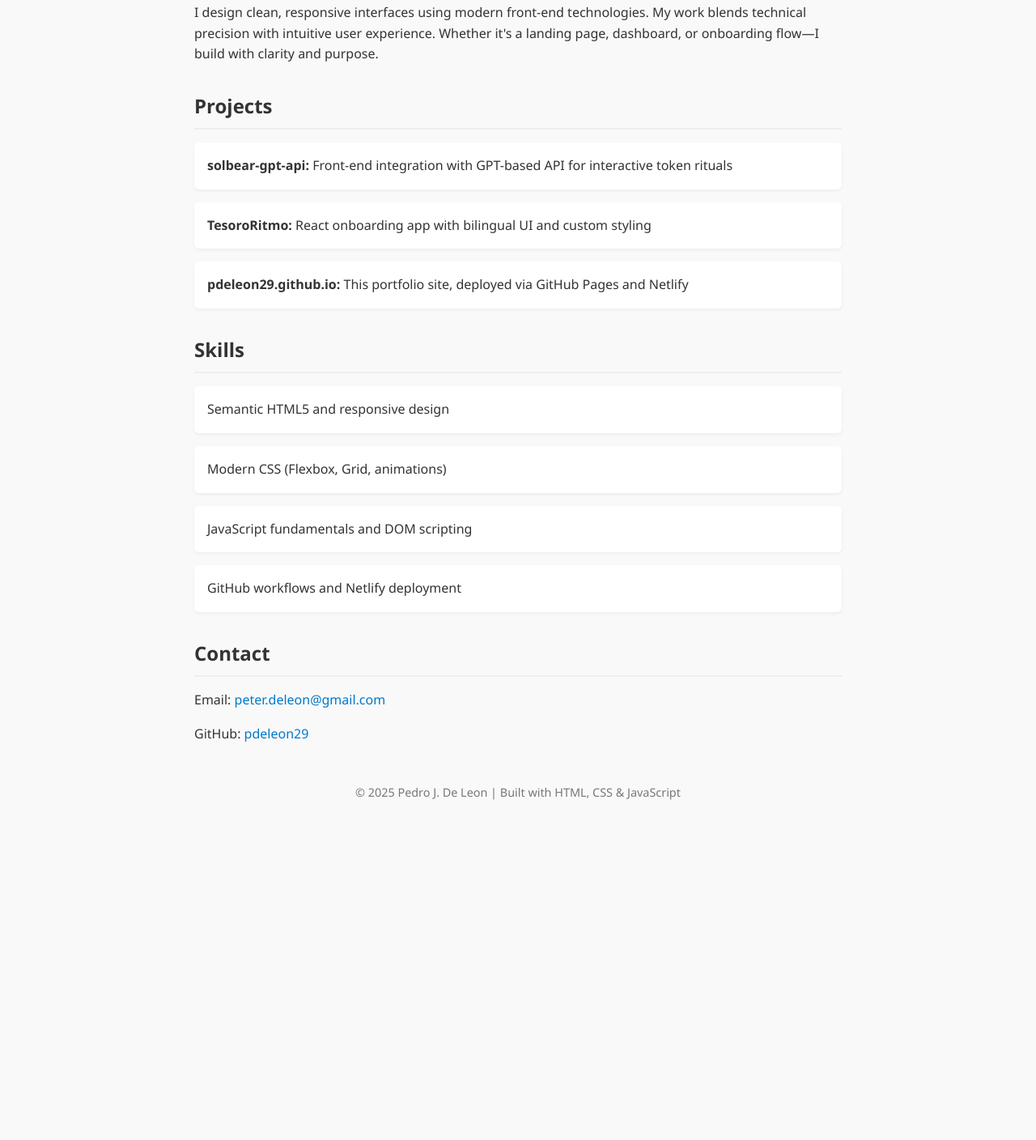
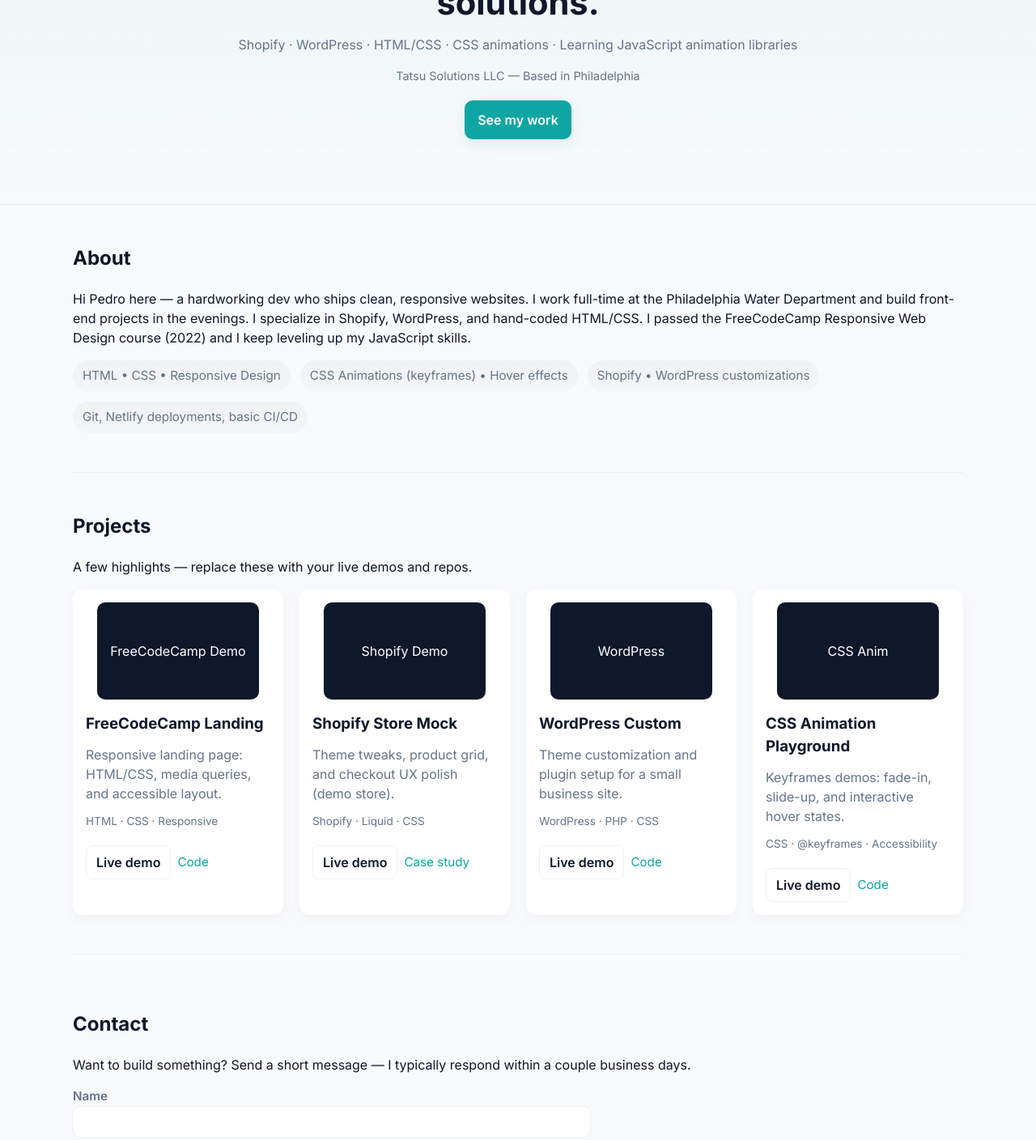
Before and after one commit to pdeleon29/pdeleon29.github.io, a plain HTML site: page index.html in a window 1280 px wide. Shown: the part 266-1674 px from the top of the page at 81% size. Before the commit the page ends 1303 px from the top, so only its background shows below. Drawn offline with Linux system fonts and the light colour scheme.

Commit message:
Update portfolio files

```diff
--- a/index.html
+++ b/index.html
@@ -1,109 +1,154 @@
-<!DOCTYPE html>
+
+<!doctype html>
 <html lang="en">
 <head>
-  <meta charset="UTF-8" />
-  <meta name="viewport" content="width=device-width, initial-scale=1.0" />
-  <title>Pedro J. De Leon | Front-End Developer</title>
-  <style>
-    :root {
-      --primary: #1a1a1a;
-      --accent: #007acc;
-      --bg: #f9f9f9;
-      --text: #333;
-    }
-    body {
-      margin: 0;
-      font-family: 'Segoe UI', sans-serif;
-      background: var(--bg);
-      color: var(--text);
-      line-height: 1.6;
-      padding: 2rem;
-      max-width: 800px;
-      margin: auto;
-    }
-    header {
-      text-align: center;
-      margin-bottom: 2rem;
-    }
-    h1 {
-      font-size: 2.5rem;
-      margin-bottom: 0.5rem;
-      color: var(--primary);
-    }
-    p.subtitle {
-      font-size: 1.2rem;
-      color: var(--accent);
-    }
-    section {
-      margin-top: 2rem;
-    }
-    h2 {
-      font-size: 1.5rem;
-      border-bottom: 2px solid #eee;
-      padding-bottom: 0.5rem;
-      margin-bottom: 1rem;
-    }
-    ul {
-      list-style: none;
-      padding: 0;
-    }
-    li {
-      background: #fff;
-      margin-bottom: 1rem;
-      padding: 1rem;
-      border-radius: 6px;
-      box-shadow: 0 2px 4px rgba(0,0,0,0.05);
-    }
-    a {
-      color: var(--accent);
-      text-decoration: none;
-    }
-    footer {
-      text-align: center;
-      margin-top: 3rem;
-      font-size: 0.9rem;
-      color: #777;
-    }
-  </style>
+  <meta charset="utf-8" />
+  <meta name="viewport" content="width=device-width,initial-scale=1" />
+  <title>Tatsu Solutions — Pedro De Leon</title>
+  <link rel="preconnect" href="https://fonts.googleapis.com">
+  <link rel="preconnect" href="https://fonts.gstatic.com" crossorigin>
+  <link href="https://fonts.googleapis.com/css2?family=Inter:wght@400;600;700&display=swap" rel="stylesheet">
+  <link rel="stylesheet" href="styles.css">
+  <meta name="description" content="Tatsu Solutions — Portfolio of Pedro De Leon. Responsive websites, Shopify, WordPress, front-end development.">
 </head>
 <body>
-  <header>
-    <h1>Pedro J. De Leon</h1>
-    <p class="subtitle">Front-End Developer | HTML • CSS • JavaScript</p>
+  <header class="site-header">
+    <div class="container nav">
+      <a class="logo" href="#home">Tatsu Solutions<span class="byline"> — Pedro De Leon</span></a>
+      <button id="nav-toggle" class="nav-toggle" aria-label="Open navigation">☰</button>
+      <nav class="nav-links" id="nav-links">
+        <a href="#about">About</a>
+        <a href="#projects">Projects</a>
+        <a href="#contact">Contact</a>
+      </nav>
+    </div>
   </header>
 
-  <section>
-    <h2>About Me</h2>
-    <p>I design clean, responsive interfaces using modern front-end technologies. My work blends technical precision with intuitive user experience. Whether it's a landing page, dashboard, or onboarding flow—I build with clarity and purpose.</p>
+  <main>
+    <section id="home" class="hero reveal">
+      <div class="container">
+        <h1>Hi — I’m Pedro. I build responsive websites & digital solutions.</h1>
+        <p class="lead">Shopify · WordPress · HTML/CSS · CSS animations · Learning JavaScript animation libraries</p>
+        <p class="kicker">Tatsu Solutions LLC — Based in Philadelphia</p>
+        <a class="cta" href="#projects">See my work</a>
+      </div>
     </section>
 
-  <section>
-    <h2>Projects</h2>
-    <ul>
-      <li><strong>solbear-gpt-api:</strong> Front-end integration with GPT-based API for interactive token rituals</li>
-      <li><strong>TesoroRitmo:</strong> React onboarding app with bilingual UI and custom styling</li>
-      <li><strong>pdeleon29.github.io:</strong> This portfolio site, deployed via GitHub Pages and Netlify</li>
+    <section id="about" class="about container reveal">
+      <h2>About</h2>
+      <p>Hi Pedro here — a hardworking dev who ships clean, responsive websites. I work full-time at the Philadelphia Water Department and build front-end projects in the evenings. I specialize in Shopify, WordPress, and hand-coded HTML/CSS. I passed the FreeCodeCamp Responsive Web Design course (2022) and I keep leveling up my JavaScript skills.</p>
+      <ul class="skills">
+        <li>HTML &bull; CSS &bull; Responsive Design</li>
+        <li>CSS Animations (keyframes) &bull; Hover effects</li>
+        <li>Shopify &bull; WordPress customizations</li>
+        <li>Git, Netlify deployments, basic CI/CD</li>
       </ul>
     </section>
 
-  <section>
-    <h2>Skills</h2>
-    <ul>
-      <li>Semantic HTML5 and responsive design</li>
-      <li>Modern CSS (Flexbox, Grid, animations)</li>
-      <li>JavaScript fundamentals and DOM scripting</li>
-      <li>GitHub workflows and Netlify deployment</li>
-    </ul>
+    <section id="projects" class="projects container reveal">
+      <h2>Projects</h2>
+      <p class="muted">A few highlights — replace these with your live demos and repos.</p>
+
+      <div class="grid">
+        <article class="card">
+          <div class="thumb">
+            <!-- simple inline SVG as placeholder -->
+            <svg width="100%" height="100%" viewBox="0 0 200 120" xmlns="http://www.w3.org/2000/svg" role="img" aria-label="Project thumbnail">
+              <rect width="200" height="120" rx="10" fill="#0f172a"></rect>
+              <text x="50%" y="55%" fill="#fff" font-family="Inter, sans-serif" font-size="16" text-anchor="middle">FreeCodeCamp Demo</text>
+            </svg>
+          </div>
+          <h3>FreeCodeCamp Landing</h3>
+          <p class="card-desc">Responsive landing page: HTML/CSS, media queries, and accessible layout.</p>
+          <div class="card-meta">HTML · CSS · Responsive</div>
+          <div class="card-actions">
+            <a class="btn" href="#">Live demo</a>
+            <a class="link" href="#">Code</a>
+          </div>
+        </article>
+
+        <article class="card">
+          <div class="thumb">
+            <svg width="100%" height="100%" viewBox="0 0 200 120" xmlns="http://www.w3.org/2000/svg" role="img" aria-label="Project thumbnail">
+              <rect width="200" height="120" rx="10" fill="#0f172a"></rect>
+              <text x="50%" y="55%" fill="#fff" font-family="Inter, sans-serif" font-size="16" text-anchor="middle">Shopify Demo</text>
+            </svg>
+          </div>
+          <h3>Shopify Store Mock</h3>
+          <p class="card-desc">Theme tweaks, product grid, and checkout UX polish (demo store).</p>
+          <div class="card-meta">Shopify · Liquid · CSS</div>
+          <div class="card-actions">
+            <a class="btn" href="#">Live demo</a>
+            <a class="link" href="#">Case study</a>
+          </div>
+        </article>
+
+        <article class="card">
+          <div class="thumb">
+            <svg width="100%" height="100%" viewBox="0 0 200 120" xmlns="http://www.w3.org/2000/svg" role="img" aria-label="Project thumbnail">
+              <rect width="200" height="120" rx="10" fill="#0f172a"></rect>
+              <text x="50%" y="55%" fill="#fff" font-family="Inter, sans-serif" font-size="16" text-anchor="middle">WordPress</text>
+            </svg>
+          </div>
+          <h3>WordPress Custom</h3>
+          <p class="card-desc">Theme customization and plugin setup for a small business site.</p>
+          <div class="card-meta">WordPress · PHP · CSS</div>
+          <div class="card-actions">
+            <a class="btn" href="#">Live demo</a>
+            <a class="link" href="#">Code</a>
+          </div>
+        </article>
+
+        <article class="card">
+          <div class="thumb">
+            <svg width="100%" height="100%" viewBox="0 0 200 120" xmlns="http://www.w3.org/2000/svg" role="img" aria-label="Project thumbnail">
+              <rect width="200" height="120" rx="10" fill="#0f172a"></rect>
+              <text x="50%" y="55%" fill="#fff" font-family="Inter, sans-serif" font-size="16" text-anchor="middle">CSS Anim</text>
+            </svg>
+          </div>
+          <h3>CSS Animation Playground</h3>
+          <p class="card-desc">Keyframes demos: fade-in, slide-up, and interactive hover states.</p>
+          <div class="card-meta">CSS · @keyframes · Accessibility</div>
+          <div class="card-actions">
+            <a class="btn" href="#">Live demo</a>
+            <a class="link" href="#">Code</a>
+          </div>
+        </article>
+      </div>
     </section>
 
-  <section>
+    <section id="contact" class="contact container reveal">
       <h2>Contact</h2>
-    <p>Email: <a href="mailto:peter.deleon@gmail.com">peter.deleon@gmail.com</a></p>
-    <p>GitHub: <a href="https://github.com/pdeleon29" target="_blank">pdeleon29</a></p>
+      <p class="muted">Want to build something? Send a short message — I typically respond within a couple business days.</p>
+
+      <!-- Netlify form -->
+      <form name="contact" method="POST" data-netlify="true">
+        <input type="hidden" name="form-name" value="contact">
+        <label>Name
+          <input type="text" name="name" required>
+        </label>
+
+        <label>Email
+          <input type="email" name="email" required>
+        </label>
+
+        <label>Message
+          <textarea name="message" rows="4" required></textarea>
+        </label>
+
+        <button class="btn" type="submit">Send Message</button>
+      </form>
+
+      <p class="small">Or reach me directly: <a href="mailto:peter.deleon@gmail.com">peter.deleon@gmail.com</a> · <a href="https://github.com/pdeleon29" target="_blank" rel="noopener">GitHub</a> · <a href="https://www.linkedin.com/in/pedrodeleon" target="_blank" rel="noopener">LinkedIn</a></p>
     </section>
+  </main>
 
-  <footer>
-    <p>© 2025 Pedro J. De Leon | Built with HTML, CSS & JavaScript</p>
+  <footer class="site-footer">
+    <div class="container">
+      <small>© Tatsu Solutions — Pedro De Leon · Built with HTML/CSS · Deploy on Netlify</small>
+    </div>
   </footer>
+
+  <script src="script.js"></script>
 </body>
 </html>
--- /dev/null
+++ b/script.js
@@ -0,0 +1,35 @@
+
+document.addEventListener('DOMContentLoaded', function(){
+  // Mobile nav toggle
+  const navToggle = document.getElementById('nav-toggle');
+  const navLinks = document.getElementById('nav-links');
+  navToggle.addEventListener('click', function(){ navLinks.classList.toggle('open'); });
+
+  // Smooth scroll for internal links
+  document.querySelectorAll('a[href^="#"]').forEach(anchor => {
+    anchor.addEventListener('click', function(e){
+      const target = document.querySelector(this.getAttribute('href'));
+      if(target){ e.preventDefault(); target.scrollIntoView({behavior:'smooth', block:'start'}); navLinks.classList.remove('open'); }
+    });
+  });
+
+  // Intersection Observer for reveal animations
+  const reveals = document.querySelectorAll('.reveal');
+  const io = new IntersectionObserver((entries)=>{
+    entries.forEach(entry=>{
+      if(entry.isIntersecting){
+        entry.target.classList.add('in-view');
+        // once revealed, unobserve for perf
+        io.unobserve(entry.target);
+      }
+    });
+  },{threshold:0.12});
+
+  reveals.forEach(r => io.observe(r));
+
+  // Optionally handle Netlify form success (client-side)
+  const query = new URLSearchParams(window.location.search);
+  if(query.get('success') === 'true'){
+    alert('Thanks — message received. I will reply soon.');
+  }
+});
--- /dev/null
+++ b/styles.css
@@ -0,0 +1,95 @@
+
+:root{
+  --bg:#f8fafc;
+  --card:#ffffff;
+  --accent:#0ea5a3;
+  --muted:#64748b;
+  --text:#0f172a;
+  --radius:12px;
+  --container:1100px;
+  --gap:1.25rem;
+  font-family: 'Inter', system-ui, -apple-system, 'Segoe UI', Roboto, 'Helvetica Neue', Arial;
+}
+
+*{box-sizing:border-box}
+html,body{height:100%}
+body{
+  margin:0;
+  background:var(--bg);
+  color:var(--text);
+  -webkit-font-smoothing:antialiased;
+  -moz-osx-font-smoothing:grayscale;
+  line-height:1.5;
+  font-size:16px;
+}
+
+.container{max-width:var(--container);margin:0 auto;padding:1rem;}
+
+/* Header */
+.site-header{background:transparent;position:sticky;top:0;z-index:40;padding:.75rem 0}
+.nav{display:flex;align-items:center;justify-content:space-between;gap:1rem}
+.logo{font-weight:700;text-decoration:none;color:var(--text);letter-spacing:.2px}
+.logo .byline{font-weight:400;color:var(--muted);font-size:.9rem;margin-left:.5rem}
+
+/* Nav */
+.nav-toggle{display:none;background:transparent;border:0;font-size:1.25rem;cursor:pointer}
+.nav-links{display:flex;gap:1rem;align-items:center}
+.nav-links a{text-decoration:none;color:var(--muted);padding:.5rem;border-radius:8px}
+.nav-links a:hover{color:var(--text);background:rgba(2,6,23,0.03)}
+
+/* Hero */
+.hero{padding:4rem 0;text-align:center;background:linear-gradient(180deg, rgba(14,165,163,0.06), transparent);border-bottom:1px solid rgba(2,6,23,0.04)}
+.hero h1{font-size:clamp(1.6rem,3.6vw,2.6rem);margin:0 0 .5rem}
+.lead{color:var(--muted);margin:0 0 1rem}
+.kicker{font-size:.9rem;color:var(--muted);margin-bottom:1.25rem}
+.cta{display:inline-block;padding:.75rem 1rem;background:var(--accent);color:#fff;border-radius:10px;text-decoration:none;font-weight:600;box-shadow:0 6px 18px rgba(14,165,163,0.12);}
+
+/* About */
+.about{padding:3rem 0;border-bottom:1px solid rgba(2,6,23,0.04)}
+.about h2{margin-top:0}
+.skills{list-style:none;padding:0;margin:.5rem 0 0;display:flex;gap:.75rem;flex-wrap:wrap}
+.skills li{background:linear-gradient(180deg, rgba(2,6,23,0.03), rgba(2,6,23,0.02));padding:.5rem .75rem;border-radius:999px;font-size:.95rem;color:var(--muted)}
+
+/* Projects */
+.projects{padding:3rem 0}
+.projects h2{margin-top:0}
+.grid{display:grid;grid-template-columns:repeat(auto-fit,minmax(240px,1fr));gap:var(--gap);margin-top:1rem}
+.card{background:var(--card);border-radius:var(--radius);padding:1rem;box-shadow:0 6px 18px rgba(2,6,23,0.04);display:flex;flex-direction:column;gap:.75rem}
+.thumb{height:120px;border-radius:8px;overflow:hidden;display:flex;align-items:center;justify-content:center}
+.card h3{margin:.25rem 0 0}
+.card-desc{color:var(--muted);margin:0}
+.card-meta{font-size:.85rem;color:var(--muted)}
+.card-actions{display:flex;gap:.5rem;margin-top:.5rem}
+.btn{display:inline-block;padding:.5rem .75rem;border-radius:8px;background:transparent;border:1px solid rgba(2,6,23,0.06);text-decoration:none;color:var(--text);font-weight:600}
+.btn:hover{background:rgba(2,6,23,0.03)}
+.link{color:var(--accent);text-decoration:none;align-self:center;font-size:.95rem}
+
+/* Contact */
+.contact{padding:3rem 0;border-top:1px solid rgba(2,6,23,0.04);margin-bottom:2rem}
+.contact form{display:grid;gap:.75rem;max-width:640px}
+.contact label{display:block;font-weight:600;color:var(--muted);font-size:.95rem}
+.contact input,.contact textarea{padding:.6rem .75rem;border-radius:8px;border:1px solid rgba(2,6,23,0.06);width:100%;font-size:1rem}
+.small{color:var(--muted);font-size:.9rem}
+
+/* Footer */
+.site-footer{padding:2rem 0;border-top:1px solid rgba(2,6,23,0.04)}
+.site-footer small{color:var(--muted)}
+
+/* Reveal animations */
+.reveal{opacity:0;transform:translateY(18px);transition:all .6s cubic-bezier(.2,.9,.2,1);will-change:opacity,transform}
+.reveal.in-view{opacity:1;transform:none}
+
+/* Keyframes */
+@keyframes pulse {
+  0%{transform:scale(1);box-shadow:0 6px 18px rgba(14,165,163,0.06)}
+  50%{transform:scale(1.02);box-shadow:0 8px 20px rgba(14,165,163,0.09)}
+  100%{transform:scale(1);box-shadow:0 6px 18px rgba(14,165,163,0.06)}
+}
+
+/* Responsive */
+@media (max-width:800px){
+  .nav-toggle{display:block}
+  .nav-links{position:fixed;top:64px;right:0;background:var(--bg);flex-direction:column;padding:1rem;border-radius:8px;box-shadow:0 6px 18px rgba(2,6,23,0.08);display:none}
+  .nav-links.open{display:flex}
+  .container{padding:1rem}
+}
```
Also changed, not shown: 1 other file. Lines whose indentation alone changed are shown as unchanged.
